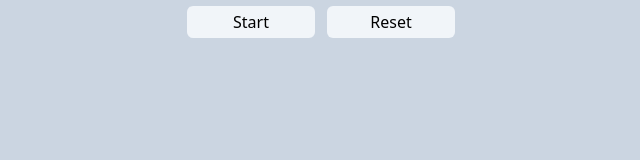
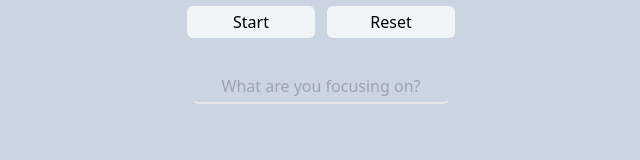
Before and after one commit to RicardoMarcal/app-gallery, a Next.js app: page /pomodoroclock in a window 1280 px wide. Shown: the part 279-439 px from the top of the page, without its empty margins (319-959 px from the left). Built offline with nearby package versions, Linux system fonts and the light colour scheme.

Commit message:
improvements

```diff
--- a/pages/passwordgenerator.tsx
+++ b/pages/passwordgenerator.tsx
@@ -23,7 +23,6 @@ const PasswordGenerator: NextPage = () => {
   useEffect(() => {
     handleGenerate()
   }, [])
-
 
   const handleGenerate = () => {
     let pw: string = ''
--- a/pages/pomodoroclock.tsx
+++ b/pages/pomodoroclock.tsx
@@ -7,6 +7,7 @@ import Header from '../components/Header'
 const Stopwatch: NextPage = () => {
   const [paused, setPaused] = useState(true)
   const [working, setWorking] = useState(true)
+  const [focus, setFocus] = useState('')
   const [finalTime, setFinalTime] = useState(Date.now() + 1500000)
   const [timeLeft, setTimeLeft] = useState(1500)
 
@@ -52,7 +53,8 @@ const Stopwatch: NextPage = () => {
         <title>
           {working ? '🍅 ' : '💤 '}
           {`(${Math.floor((timeLeft-timeLeft%60)/60)}:`}
-          {`${('00'+Math.floor(timeLeft%60)).slice(-2)}) `}
+          {`${('00'+Math.floor(timeLeft%60)).slice(-2)}`}
+          {`${focus && working ? ' - '+focus+') ' : focus && !working ? ' - Break) ' : ') '}`}
           Pomodoro Clock - App Gallery
         </title>
         <link rel="icon" href="/favicon.ico" />
@@ -81,9 +83,14 @@ const Stopwatch: NextPage = () => {
               onClick={handleReset}
               className="p-1 mt-5 w-32 text-center bg-slate-100 rounded-md cursor-pointer"
             />
-
           </section>
         </div>
+        <input
+          type="text"
+          placeholder="What are you focusing on?"
+          onChange={e => setFocus(e.target.value)}
+          className="p-1 mt-3 w-64 text-center bg-transparent rounded-md border-b-2"
+        />
 
       </main>
 
--- a/pages/randomnumbergenerator.tsx
+++ b/pages/randomnumbergenerator.tsx
@@ -1,6 +1,6 @@
 import type { NextPage } from 'next'
 import Head from 'next/head'
-import React, { useState } from 'react'
+import React, { useEffect, useState } from 'react'
 import Footer from '../components/Footer'
 import Header from '../components/Header'
 
@@ -8,6 +8,10 @@ const BinToDec: NextPage = () => {
   const [result, setResult] = useState(0)
   const [min, setMin] = useState(1)
   const [max, setMax] = useState(20)
+
+  useEffect(() => {
+    handleGenerate()
+  }, [])
 
   const handleGenerate = () => {
     if(min > max){
```
